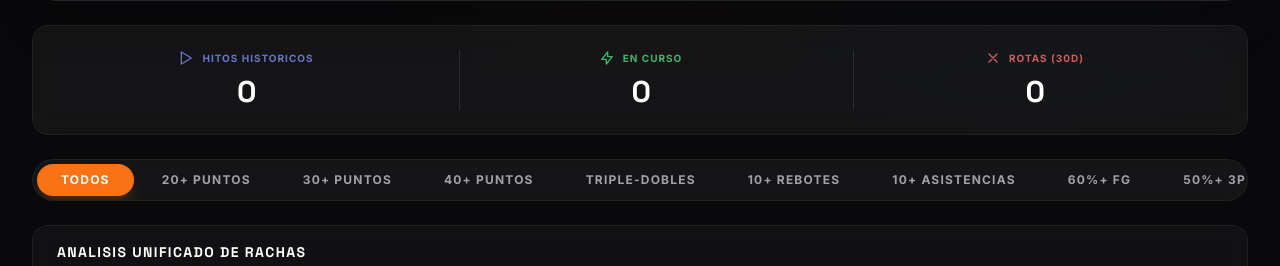
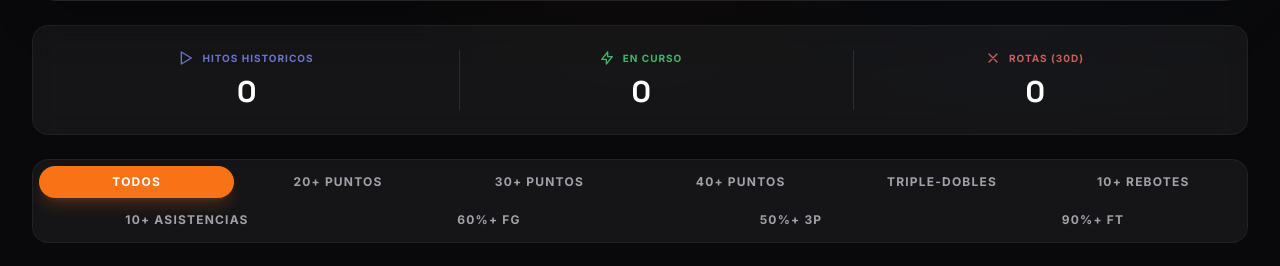
Before and after one commit to davidjmdev/dateados, a FastAPI app: page /streaks in a window 1280 px wide. Shown: the part 310-576 px from the top of the page. Run offline with FastAPI, Linux system fonts and the light colour scheme; some libraries are stand-ins or nearby versions.

Commit message:
style(frontend): improve pilbars

```diff
--- a/web/templates/base.html
+++ b/web/templates/base.html
@@ -175,17 +175,12 @@
 
             /* Pill Container */
             .nba-pill-container {
-                @apply overflow-x-auto overflow-y-hidden bg-white/50 dark:bg-white/5
-                       backdrop-blur-sm rounded-full p-1 border border-slate-200 dark:border-white/5;
+                @apply bg-white/50 dark:bg-white/5 backdrop-blur-sm rounded-2xl p-1.5
+                       border border-slate-200 dark:border-white/5 w-full;
             }
-            .nba-pill-container::-webkit-scrollbar {
-                height: 6px;
-            }
-            .nba-pill-container::-webkit-scrollbar-track {
-                background: transparent;
-            }
-            .nba-pill-container::-webkit-scrollbar-thumb {
-                @apply bg-slate-300 dark:bg-zinc-700 rounded-full;
+
+            .nba-pill-flex {
+                @apply flex flex-wrap gap-1.5 w-full;
             }
 
             /* Active Pill Tab */
@@ -201,8 +196,18 @@
 
             /* Base Pill Tab (shared styles) */
             .nba-pill-tab {
-                @apply flex-auto px-6 py-2 rounded-full text-[10px] md:text-xs font-black
-                       whitespace-nowrap transition-all uppercase tracking-widest text-center;
+                @apply px-4 py-2 rounded-full text-[10px] md:text-xs font-black
+                       transition-all uppercase tracking-widest text-center;
+                flex: 1 1 180px;
+                min-width: 140px;
+                max-width: 100%;
+            }
+
+            @media (max-width: 640px) {
+                .nba-pill-tab {
+                    flex: 1 1 130px;
+                    min-width: 100px;
+                }
             }
 
             /* Window Selector (soft active state) */
--- a/web/templates/components/nba_components.html
+++ b/web/templates/components/nba_components.html
@@ -44,7 +44,7 @@
    ---------------------------------------- #}
 {% macro pill_tabs(tabs, active_id) %}
 <div class="nba-pill-container">
-    <nav class="flex w-full space-x-1">
+    <nav class="nba-pill-flex">
         {% for tab in tabs %}
         <a href="{{ tab.url }}"
            class="nba-pill-tab {% if tab.id == active_id %}nba-pill-active{% else %}nba-pill-inactive{% endif %}">
@@ -66,7 +66,7 @@
    ---------------------------------------- #}
 {% macro pill_tabs_js(tabs, active_id, js_function='switchTab', id_prefix='tab') %}
 <div class="nba-pill-container">
-    <nav class="flex w-full space-x-1">
+    <nav class="nba-pill-flex">
         {% for tab in tabs %}
         <button onclick="{{ js_function }}('{{ tab.id }}')"
                 id="{{ id_prefix }}-{{ tab.id }}"
--- a/web/templates/streaks/index.html
+++ b/web/templates/streaks/index.html
@@ -21,7 +21,7 @@
     ], columns=3) }}
 
     <div class="nba-pill-container">
-        <nav class="flex w-full space-x-1">
+        <nav class="nba-pill-flex">
             <a href="?comp={{ comp }}&type=all"
                class="nba-pill-tab {% if streak_type_filter == 'all' %}nba-pill-active{% else %}nba-pill-inactive{% endif %}">
                 Todos
```
